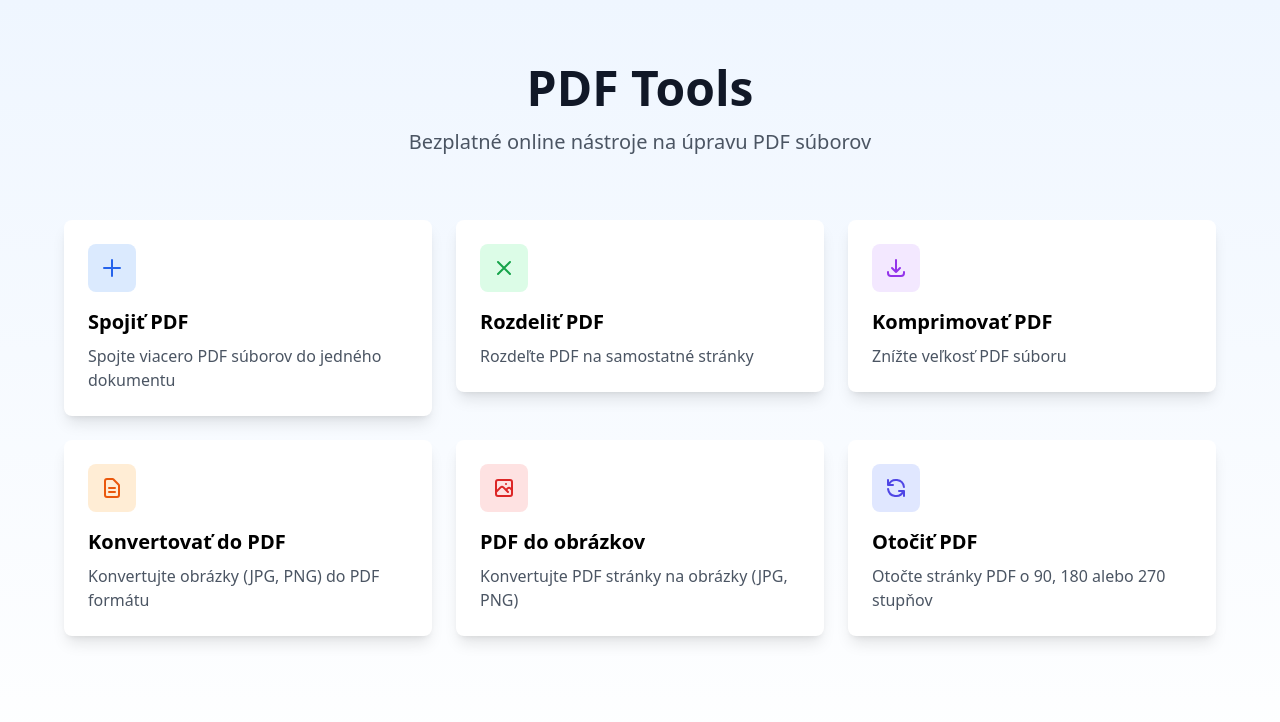
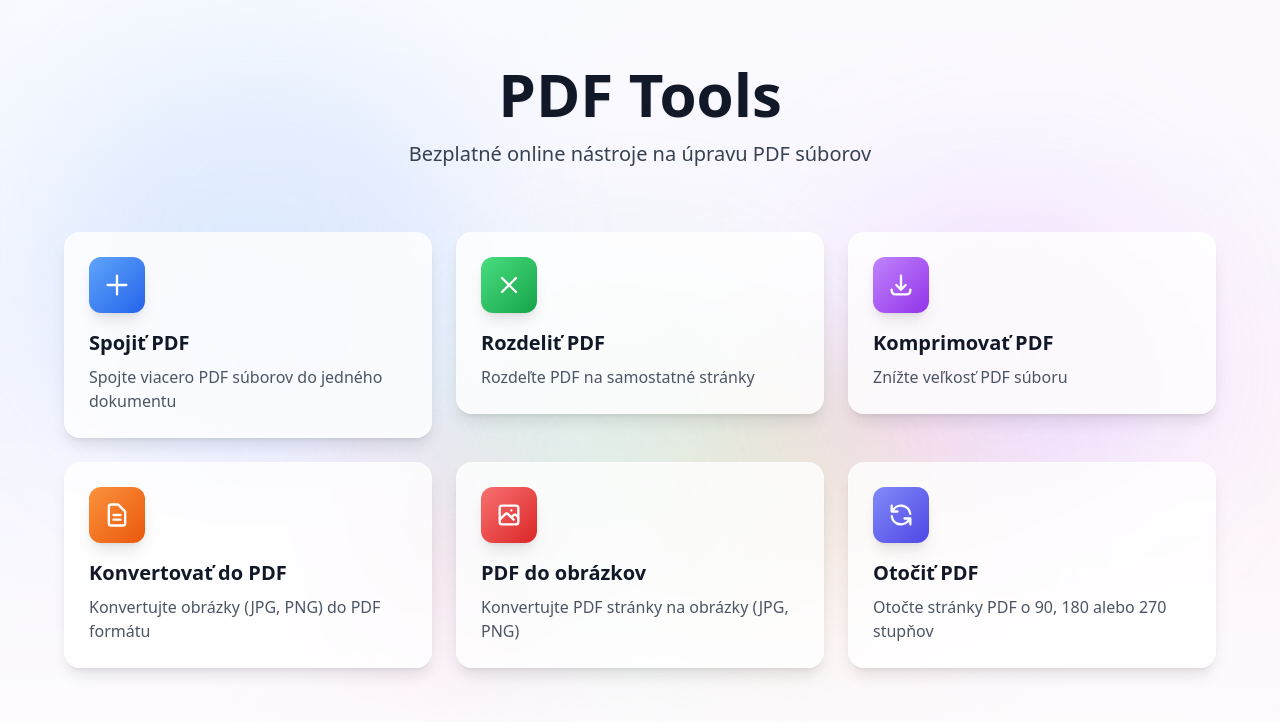
Before and after one commit to fabianmarian8/pdf-tools-web, a Next.js app: page / in a window 1280 px wide. Shown: the top 722 px of the page. Built offline with nearby package versions, Linux system fonts and the light colour scheme.

Commit message:
feat: vylepšený dizajn s 3D animovaným pozadím a modernými efektami

```diff
--- a/app/globals.css
+++ b/app/globals.css
@@ -26,3 +26,80 @@
     --radius: 0.5rem;
   }
 }
+
+/* Pomalé 3D animácie pre bubliny */
+@keyframes float-slow {
+  0%, 100% {
+    transform: translate(0, 0) scale(1);
+  }
+  33% {
+    transform: translate(30px, -30px) scale(1.1);
+  }
+  66% {
+    transform: translate(-20px, 20px) scale(0.9);
+  }
+}
+
+@keyframes float-medium {
+  0%, 100% {
+    transform: translate(0, 0) scale(1);
+  }
+  50% {
+    transform: translate(-40px, 40px) scale(1.15);
+  }
+}
+
+@keyframes float-fast {
+  0%, 100% {
+    transform: translate(0, 0) scale(1);
+  }
+  25% {
+    transform: translate(20px, -40px) scale(1.05);
+  }
+  75% {
+    transform: translate(-30px, 30px) scale(0.95);
+  }
+}
+
+@keyframes float-slow-reverse {
+  0%, 100% {
+    transform: translate(0, 0) scale(1);
+  }
+  33% {
+    transform: translate(-30px, 30px) scale(1.1);
+  }
+  66% {
+    transform: translate(20px, -20px) scale(0.9);
+  }
+}
+
+@keyframes float-medium-reverse {
+  0%, 100% {
+    transform: translate(0, 0) scale(1);
+  }
+  50% {
+    transform: translate(40px, -40px) scale(1.15);
+  }
+}
+
+@layer utilities {
+  .animate-float-slow {
+    animation: float-slow 20s ease-in-out infinite;
+  }
+
+  .animate-float-medium {
+    animation: float-medium 15s ease-in-out infinite;
+  }
+
+  .animate-float-fast {
+    animation: float-fast 12s ease-in-out infinite;
+  }
+
+  .animate-float-slow-reverse {
+    animation: float-slow-reverse 18s ease-in-out infinite;
+  }
+
+  .animate-float-medium-reverse {
+    animation: float-medium-reverse 16s ease-in-out infinite;
+  }
+}
--- a/app/page.tsx
+++ b/app/page.tsx
@@ -1,93 +1,96 @@
 import Link from 'next/link';
+import AnimatedBackground from '@/components/AnimatedBackground';
 
 export default function Home() {
   return (
-    <main className="min-h-screen bg-gradient-to-b from-blue-50 to-white">
-      <div className="container mx-auto px-4 py-16">
+    <main className="min-h-screen relative overflow-hidden">
+      <AnimatedBackground />
+
+      <div className="container mx-auto px-4 py-16 relative z-10">
         <div className="text-center mb-16">
-          <h1 className="text-5xl font-bold text-gray-900 mb-4">
+          <h1 className="text-6xl font-bold text-gray-900 mb-4 drop-shadow-sm">
             PDF Tools
           </h1>
-          <p className="text-xl text-gray-600">
+          <p className="text-xl text-gray-700">
             Bezplatné online nástroje na úpravu PDF súborov
           </p>
         </div>
 
         <div className="grid md:grid-cols-2 lg:grid-cols-3 gap-6 max-w-6xl mx-auto">
           {/* Merge PDFs */}
-          <Link href="/merge" className="block">
-            <div className="bg-white rounded-lg shadow-lg p-6 hover:shadow-xl transition-shadow cursor-pointer">
-              <div className="w-12 h-12 bg-blue-100 rounded-lg flex items-center justify-center mb-4">
-                <svg className="w-6 h-6 text-blue-600" fill="none" stroke="currentColor" viewBox="0 0 24 24">
+          <Link href="/merge" className="block group">
+            <div className="bg-white/80 backdrop-blur-sm rounded-2xl shadow-lg p-6 hover:shadow-2xl hover:scale-105 transition-all duration-300 cursor-pointer border border-white/20">
+              <div className="w-14 h-14 bg-gradient-to-br from-blue-400 to-blue-600 rounded-xl flex items-center justify-center mb-4 group-hover:scale-110 transition-transform duration-300 shadow-lg">
+                <svg className="w-7 h-7 text-white" fill="none" stroke="currentColor" viewBox="0 0 24 24">
                   <path strokeLinecap="round" strokeLinejoin="round" strokeWidth={2} d="M12 4v16m8-8H4" />
                 </svg>
               </div>
-              <h3 className="text-xl font-semibold mb-2">Spojiť PDF</h3>
+              <h3 className="text-xl font-semibold mb-2 text-gray-900">Spojiť PDF</h3>
               <p className="text-gray-600">Spojte viacero PDF súborov do jedného dokumentu</p>
             </div>
           </Link>
 
           {/* Split PDF */}
-          <Link href="/split" className="block">
-            <div className="bg-white rounded-lg shadow-lg p-6 hover:shadow-xl transition-shadow cursor-pointer">
-              <div className="w-12 h-12 bg-green-100 rounded-lg flex items-center justify-center mb-4">
-                <svg className="w-6 h-6 text-green-600" fill="none" stroke="currentColor" viewBox="0 0 24 24">
+          <Link href="/split" className="block group">
+            <div className="bg-white/80 backdrop-blur-sm rounded-2xl shadow-lg p-6 hover:shadow-2xl hover:scale-105 transition-all duration-300 cursor-pointer border border-white/20">
+              <div className="w-14 h-14 bg-gradient-to-br from-green-400 to-green-600 rounded-xl flex items-center justify-center mb-4 group-hover:scale-110 transition-transform duration-300 shadow-lg">
+                <svg className="w-7 h-7 text-white" fill="none" stroke="currentColor" viewBox="0 0 24 24">
                   <path strokeLinecap="round" strokeLinejoin="round" strokeWidth={2} d="M6 18L18 6M6 6l12 12" />
                 </svg>
               </div>
-              <h3 className="text-xl font-semibold mb-2">Rozdeliť PDF</h3>
+              <h3 className="text-xl font-semibold mb-2 text-gray-900">Rozdeliť PDF</h3>
               <p className="text-gray-600">Rozdeľte PDF na samostatné stránky</p>
             </div>
           </Link>
 
           {/* Compress PDF */}
-          <Link href="/compress" className="block">
-            <div className="bg-white rounded-lg shadow-lg p-6 hover:shadow-xl transition-shadow cursor-pointer">
-              <div className="w-12 h-12 bg-purple-100 rounded-lg flex items-center justify-center mb-4">
-                <svg className="w-6 h-6 text-purple-600" fill="none" stroke="currentColor" viewBox="0 0 24 24">
+          <Link href="/compress" className="block group">
+            <div className="bg-white/80 backdrop-blur-sm rounded-2xl shadow-lg p-6 hover:shadow-2xl hover:scale-105 transition-all duration-300 cursor-pointer border border-white/20">
+              <div className="w-14 h-14 bg-gradient-to-br from-purple-400 to-purple-600 rounded-xl flex items-center justify-center mb-4 group-hover:scale-110 transition-transform duration-300 shadow-lg">
+                <svg className="w-7 h-7 text-white" fill="none" stroke="currentColor" viewBox="0 0 24 24">
                   <path strokeLinecap="round" strokeLinejoin="round" strokeWidth={2} d="M4 16v1a3 3 0 003 3h10a3 3 0 003-3v-1m-4-4l-4 4m0 0l-4-4m4 4V4" />
                 </svg>
               </div>
-              <h3 className="text-xl font-semibold mb-2">Komprimovať PDF</h3>
+              <h3 className="text-xl font-semibold mb-2 text-gray-900">Komprimovať PDF</h3>
               <p className="text-gray-600">Znížte veľkosť PDF súboru</p>
             </div>
           </Link>
 
           {/* Convert to PDF */}
-          <Link href="/convert" className="block">
-            <div className="bg-white rounded-lg shadow-lg p-6 hover:shadow-xl transition-shadow cursor-pointer">
-              <div className="w-12 h-12 bg-orange-100 rounded-lg flex items-center justify-center mb-4">
-                <svg className="w-6 h-6 text-orange-600" fill="none" stroke="currentColor" viewBox="0 0 24 24">
+          <Link href="/convert" className="block group">
+            <div className="bg-white/80 backdrop-blur-sm rounded-2xl shadow-lg p-6 hover:shadow-2xl hover:scale-105 transition-all duration-300 cursor-pointer border border-white/20">
+              <div className="w-14 h-14 bg-gradient-to-br from-orange-400 to-orange-600 rounded-xl flex items-center justify-center mb-4 group-hover:scale-110 transition-transform duration-300 shadow-lg">
+                <svg className="w-7 h-7 text-white" fill="none" stroke="currentColor" viewBox="0 0 24 24">
                   <path strokeLinecap="round" strokeLinejoin="round" strokeWidth={2} d="M9 12h6m-6 4h6m2 5H7a2 2 0 01-2-2V5a2 2 0 012-2h5.586a1 1 0 01.707.293l5.414 5.414a1 1 0 01.293.707V19a2 2 0 01-2 2z" />
               </svg>
               </div>
-              <h3 className="text-xl font-semibold mb-2">Konvertovať do PDF</h3>
+              <h3 className="text-xl font-semibold mb-2 text-gray-900">Konvertovať do PDF</h3>
               <p className="text-gray-600">Konvertujte obrázky (JPG, PNG) do PDF formátu</p>
             </div>
           </Link>
 
           {/* PDF to Images */}
-          <Link href="/pdf-to-images" className="block">
-            <div className="bg-white rounded-lg shadow-lg p-6 hover:shadow-xl transition-shadow cursor-pointer">
-              <div className="w-12 h-12 bg-red-100 rounded-lg flex items-center justify-center mb-4">
-                <svg className="w-6 h-6 text-red-600" fill="none" stroke="currentColor" viewBox="0 0 24 24">
+          <Link href="/pdf-to-images" className="block group">
+            <div className="bg-white/80 backdrop-blur-sm rounded-2xl shadow-lg p-6 hover:shadow-2xl hover:scale-105 transition-all duration-300 cursor-pointer border border-white/20">
+              <div className="w-14 h-14 bg-gradient-to-br from-red-400 to-red-600 rounded-xl flex items-center justify-center mb-4 group-hover:scale-110 transition-transform duration-300 shadow-lg">
+                <svg className="w-7 h-7 text-white" fill="none" stroke="currentColor" viewBox="0 0 24 24">
                   <path strokeLinecap="round" strokeLinejoin="round" strokeWidth={2} d="M4 16l4.586-4.586a2 2 0 012.828 0L16 16m-2-2l1.586-1.586a2 2 0 012.828 0L20 14m-6-6h.01M6 20h12a2 2 0 002-2V6a2 2 0 00-2-2H6a2 2 0 00-2 2v12a2 2 0 002 2z" />
                 </svg>
               </div>
-              <h3 className="text-xl font-semibold mb-2">PDF do obrázkov</h3>
+              <h3 className="text-xl font-semibold mb-2 text-gray-900">PDF do obrázkov</h3>
               <p className="text-gray-600">Konvertujte PDF stránky na obrázky (JPG, PNG)</p>
             </div>
           </Link>
 
           {/* Rotate PDF */}
-          <Link href="/rotate" className="block">
-            <div className="bg-white rounded-lg shadow-lg p-6 hover:shadow-xl transition-shadow cursor-pointer">
-              <div className="w-12 h-12 bg-indigo-100 rounded-lg flex items-center justify-center mb-4">
-                <svg className="w-6 h-6 text-indigo-600" fill="none" stroke="currentColor" viewBox="0 0 24 24">
+          <Link href="/rotate" className="block group">
+            <div className="bg-white/80 backdrop-blur-sm rounded-2xl shadow-lg p-6 hover:shadow-2xl hover:scale-105 transition-all duration-300 cursor-pointer border border-white/20">
+              <div className="w-14 h-14 bg-gradient-to-br from-indigo-400 to-indigo-600 rounded-xl flex items-center justify-center mb-4 group-hover:scale-110 transition-transform duration-300 shadow-lg">
+                <svg className="w-7 h-7 text-white" fill="none" stroke="currentColor" viewBox="0 0 24 24">
                   <path strokeLinecap="round" strokeLinejoin="round" strokeWidth={2} d="M4 4v5h.582m15.356 2A8.001 8.001 0 004.582 9m0 0H9m11 11v-5h-.581m0 0a8.003 8.003 0 01-15.357-2m15.357 2H15" />
                 </svg>
               </div>
-              <h3 className="text-xl font-semibold mb-2">Otočiť PDF</h3>
+              <h3 className="text-xl font-semibold mb-2 text-gray-900">Otočiť PDF</h3>
               <p className="text-gray-600">Otočte stránky PDF o 90, 180 alebo 270 stupňov</p>
             </div>
           </Link>
--- /dev/null
+++ b/components/AnimatedBackground.tsx
@@ -0,0 +1,31 @@
+'use client';
+
+export default function AnimatedBackground() {
+  return (
+    <div className="fixed inset-0 -z-10 overflow-hidden">
+      {/* Gradient mesh pozadie */}
+      <div className="absolute inset-0 bg-gradient-to-br from-blue-50 via-purple-50 to-pink-50" />
+
+      {/* Animované bubliny */}
+      <div className="absolute top-0 left-0 w-full h-full">
+        {/* Veľká modrá bublina */}
+        <div className="absolute top-20 left-10 w-96 h-96 bg-blue-400/20 rounded-full blur-3xl animate-float-slow" />
+
+        {/* Stredná fialová bublina */}
+        <div className="absolute top-40 right-20 w-80 h-80 bg-purple-400/20 rounded-full blur-3xl animate-float-medium" />
+
+        {/* Malá ružová bublina */}
+        <div className="absolute bottom-20 left-1/4 w-64 h-64 bg-pink-400/20 rounded-full blur-3xl animate-float-fast" />
+
+        {/* Veľká zelená bublina */}
+        <div className="absolute bottom-40 right-1/3 w-96 h-96 bg-green-400/15 rounded-full blur-3xl animate-float-slow-reverse" />
+
+        {/* Stredná oranžová bublina */}
+        <div className="absolute top-1/2 left-1/2 w-72 h-72 bg-orange-400/15 rounded-full blur-3xl animate-float-medium-reverse" />
+      </div>
+
+      {/* Gradient overlay pre lepší kontrast */}
+      <div className="absolute inset-0 bg-gradient-to-b from-white/50 via-transparent to-white/80" />
+    </div>
+  );
+}
```
Also changed, not shown: app/compress/page.tsx (+10 -7 lines), app/convert/page.tsx (+10 -7 lines), app/merge/page.tsx (+10 -7 lines), app/pdf-to-images/page.tsx (+10 -7 lines), app/rotate/page.tsx (+10 -7 lines), app/split/page.tsx (+10 -7 lines), 1 other file (tests, documents, lock files or other folders).
